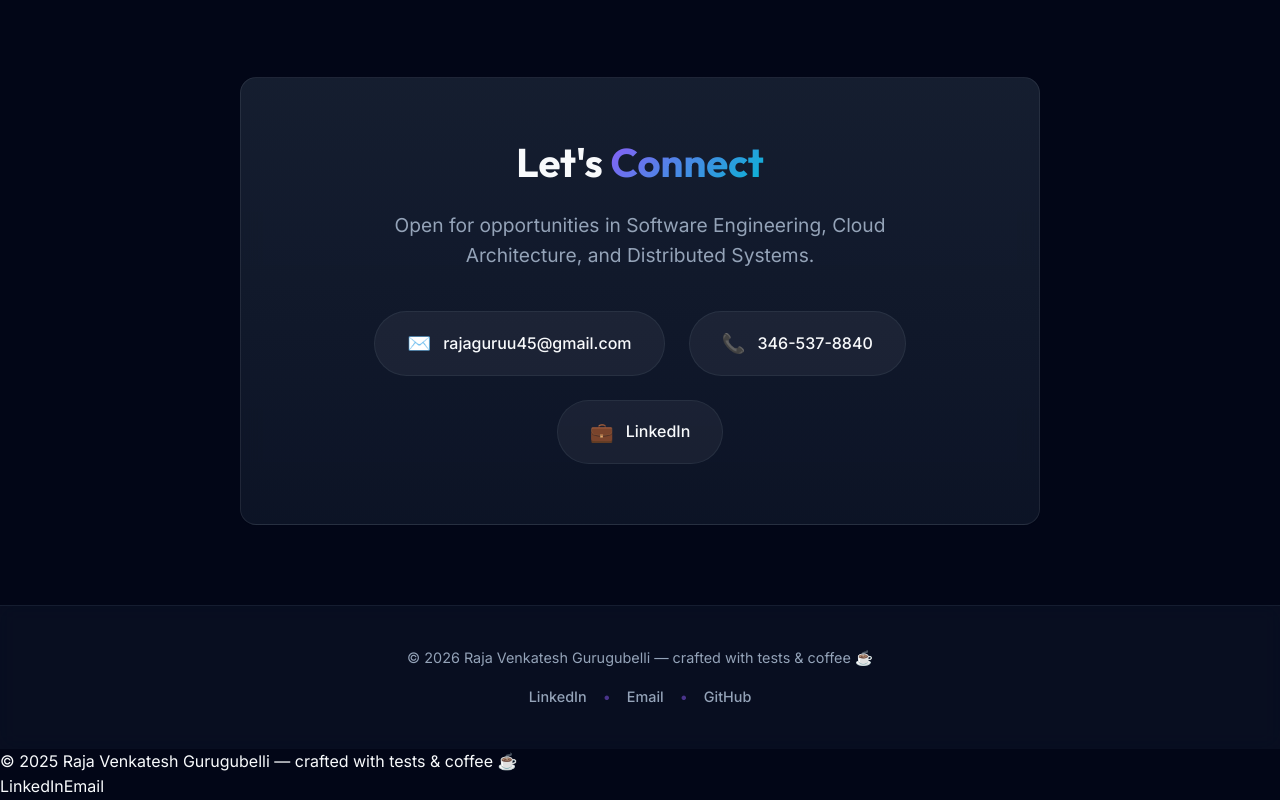
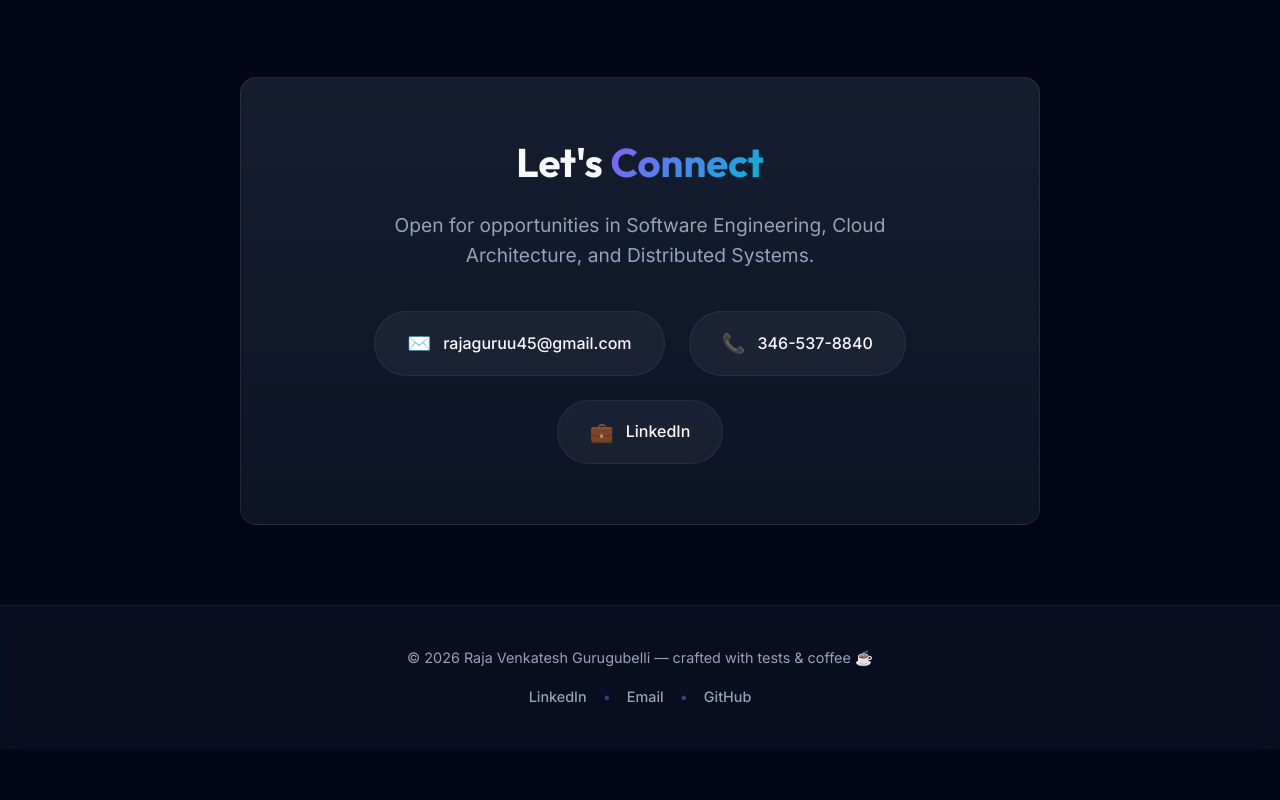
Before and after one commit to Rajavenkateshgurugubelli/portfolio, an Angular app: page / in a window 1280 px wide. Shown: the part 5283-6083 px from the top of the page. After the commit the page ends 6032 px from the top, so only its background shows below. Built offline with nearby package versions, Linux system fonts and the light colour scheme.

Commit message:
feat: implement base application layout with navigation and router outlet.

```diff
--- a/src/app/app.component.html
+++ b/src/app/app.component.html
@@ -13,11 +13,3 @@
 <main>
   <router-outlet></router-outlet>
 </main>
-
-<footer>
-  <p>© {{ currentYear }} Raja Venkatesh Gurugubelli — crafted with tests & coffee ☕</p>
-  <div class="footer-links">
-    <a href="https://www.linkedin.com/in/raja-ven" target="_blank" rel="noopener">LinkedIn</a>
-    <a href="mailto:rajagurugu18@gmail.com">Email</a>
-  </div>
-</footer>
```
